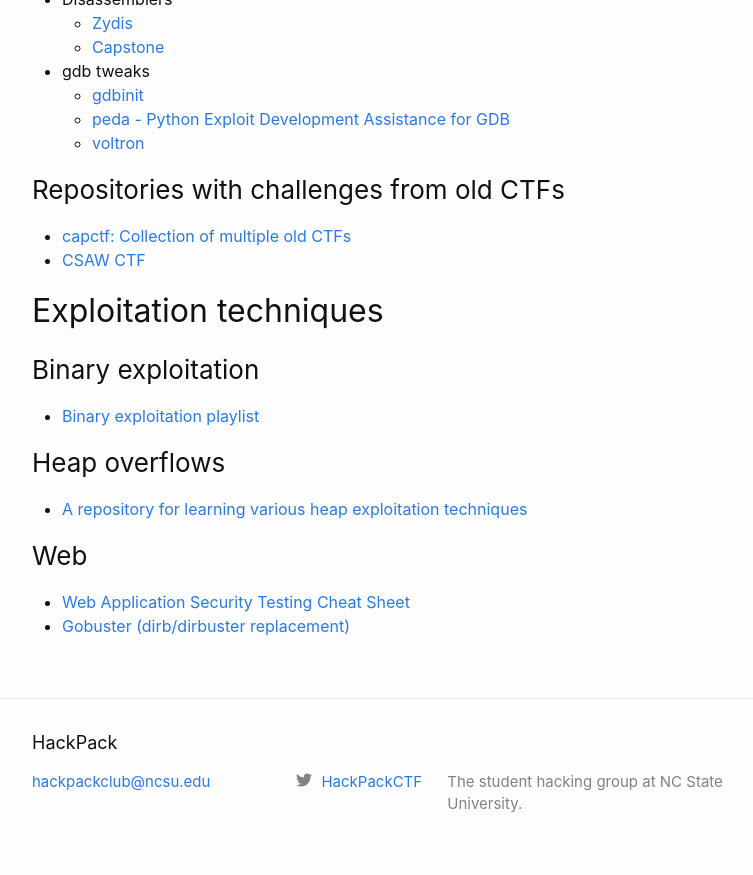
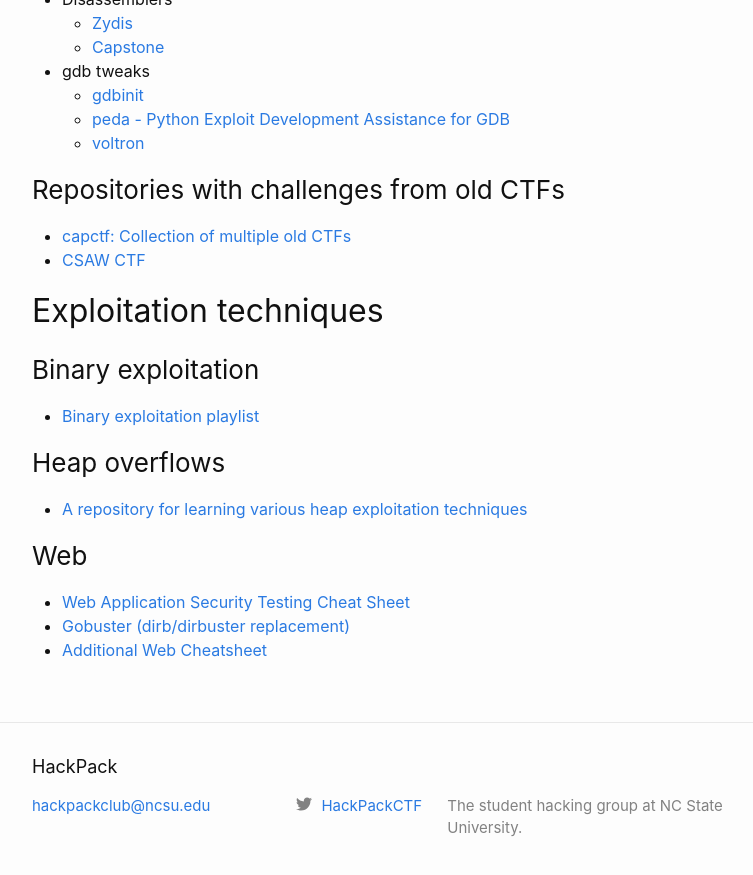
Before and after one commit to kapravel/hackpack-web, a Jekyll site: the page built from learn.md, in a window 1280 px wide and 900 px high, scrolled down 729 px. Shown: the top 875 px of the window, without its empty margins (238-991 px from the left). Built offline with Jekyll 4.4.1, drawn with Linux system fonts in a browser that asks for light colours.

Commit message:
Add another web cheatsheet
This is a great resource that I use for CTF challs

```diff
--- a/learn.md
+++ b/learn.md
@@ -47,3 +47,4 @@ permalink: /learn/
 ### Web
 * [Web Application Security Testing Cheat Sheet](https://www.owasp.org/index.php/Web_Application_Security_Testing_Cheat_Sheet)
 * [Gobuster (dirb/dirbuster replacement)](https://github.com/OJ/gobuster)
+* [Additional Web Cheatsheet](https://github.com/w181496/Web-CTF-Cheatsheet)
```
